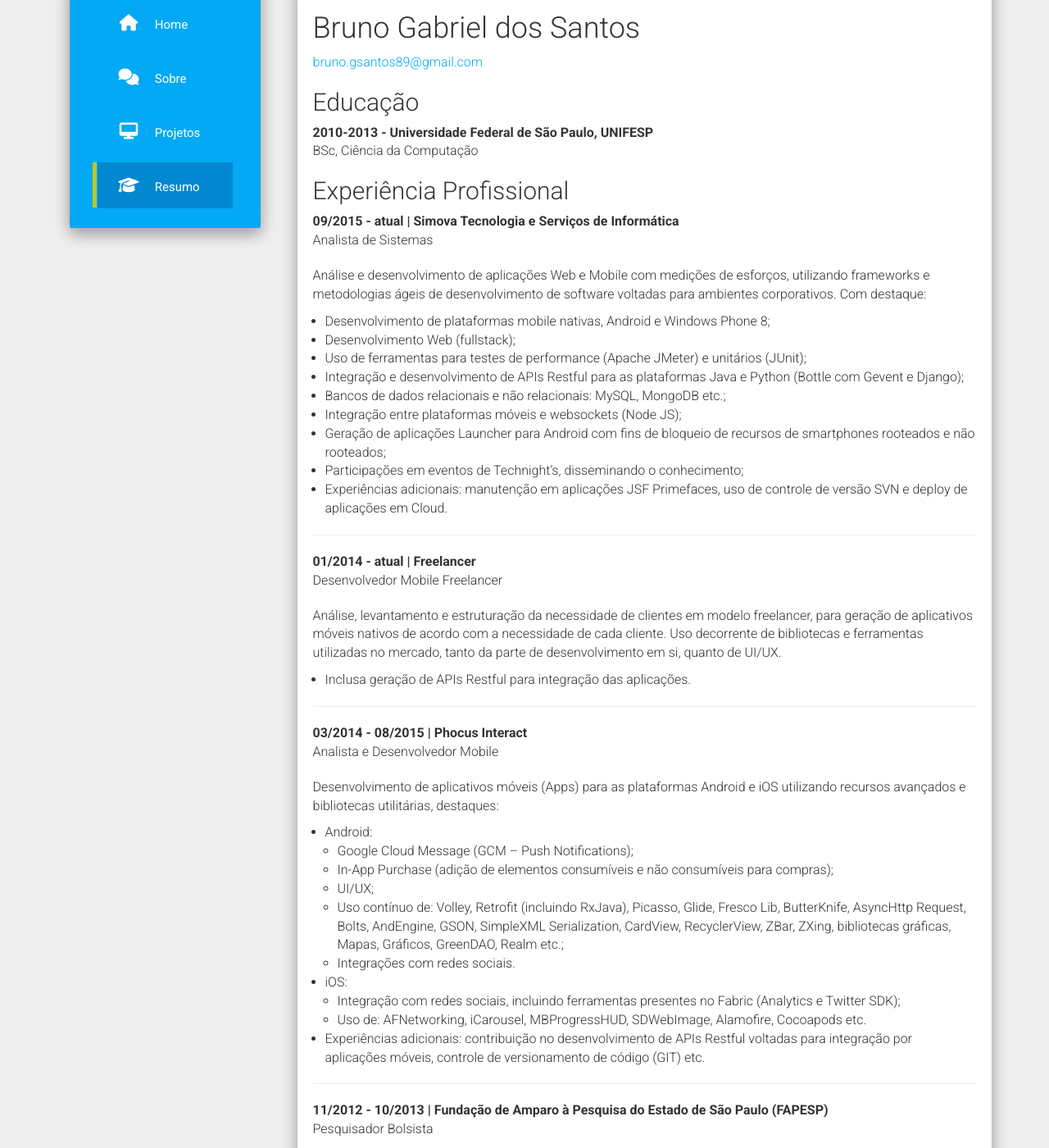
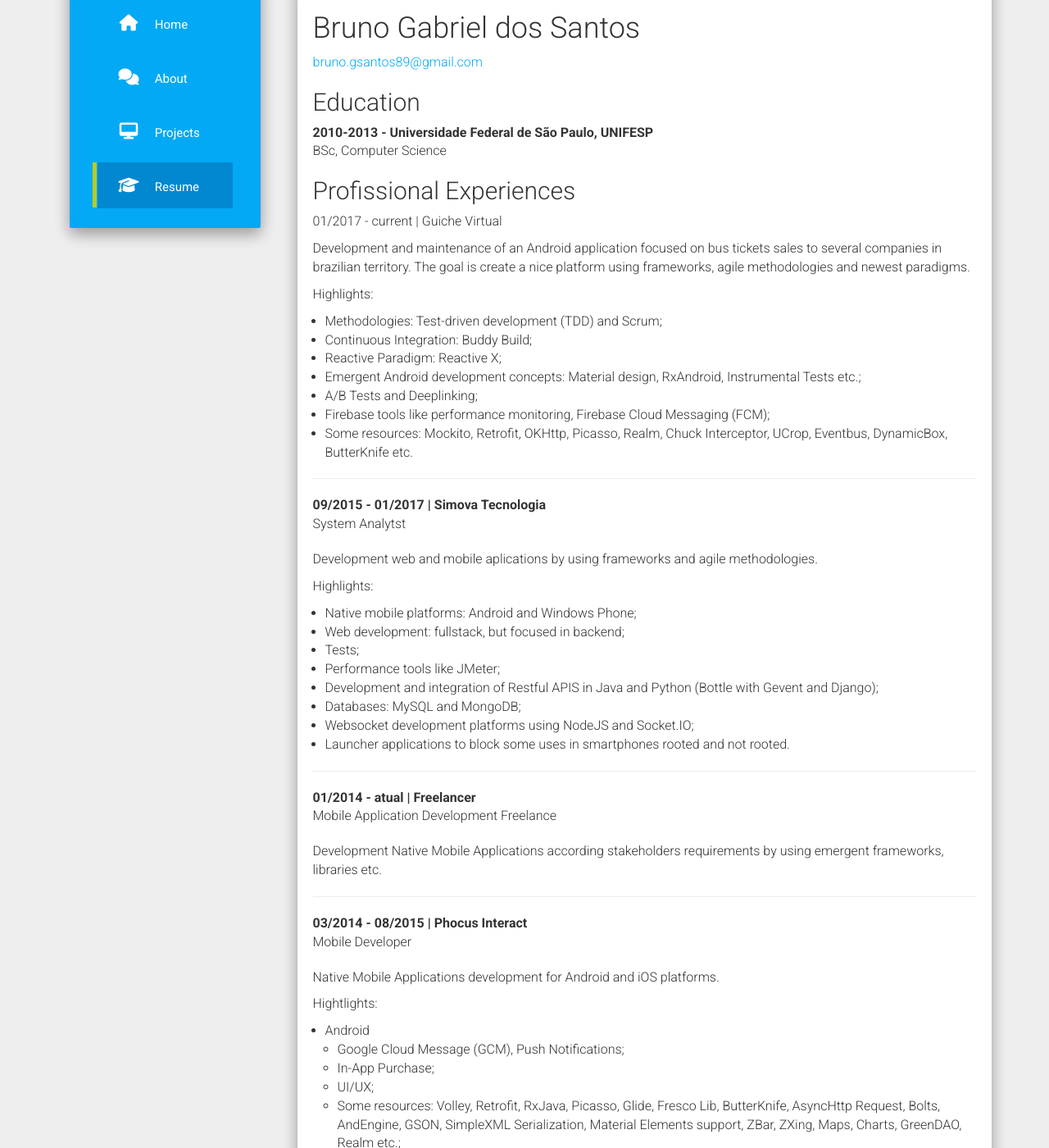
Before and after one commit to brunogabriel/brunogabriel.github.io, a Jekyll site: the page built from resume.md, in a window 1280 px wide and 1400 px high, scrolled down 306 px. Shown: the whole window at 82% size. Built offline with Jekyll 4.4.1, drawn with Linux system fonts in a browser that asks for light colours; nearby versions of some CDN libraries; some of the changed text lies outside the part shown.

Commit message:
Updated github page

```diff
--- a/_data/urls.json
+++ b/_data/urls.json
@@ -6,17 +6,17 @@
     "layout": "post"
   },
   {
-    "text": "Sobre",
+    "text": "About",
     "url": "/about/",
     "icon": "fa-comments"
   },
   {
-    "text": "Projetos",
+    "text": "Projects",
     "url": "/projects",
     "icon": "fa-desktop"
   },
   {
-    "text": "Resumo",
+    "text": "Resume",
     "url": "/resume",
     "icon": "fa-graduation-cap",
     "layout": "post"
--- a/projects.md
+++ b/projects.md
@@ -1,7 +1,7 @@
 ---
 layout: project
-title: Projetos
+title: Projects
 permalink: /projects/
 ---
 
-Em breve
+Coming soon
--- a/resume.md
+++ b/resume.md
@@ -1,6 +1,6 @@
 ---
 layout: page
-title: Resumo
+title: Resume
 permalink: /resume/
 ---
 
@@ -9,82 +9,99 @@ Bruno Gabriel dos Santos
 [bruno.gsantos89@gmail.com](mailto:bruno.gsantos89@gmail.com)
 
 
-Educação
+Education
 ---------
 
 2010-2013 - **Universidade Federal de São Paulo, UNIFESP**
-: BSc, Ciência da Computação
+: BSc, Computer Science
 
 
-Experiência Profissional
+Profissional Experiences
+----------
+01/2017 - current | Guiche Virtual
+
+Development and maintenance of an Android application focused on bus tickets sales to several companies in brazilian territory. The goal is create a nice platform using frameworks, agile methodologies and newest paradigms.
+
+Highlights:
+
+* Methodologies: Test-driven development (TDD) and Scrum;
+* Continuous Integration: Buddy Build;
+* Reactive Paradigm: Reactive X;
+* Emergent Android development concepts: Material design, RxAndroid, Instrumental Tests etc.;
+* A/B Tests and Deeplinking;
+* Firebase tools like performance monitoring, Firebase Cloud Messaging (FCM);
+* Some resources: Mockito, Retrofit, OKHttp, Picasso, Realm, Chuck Interceptor, UCrop, Eventbus, DynamicBox, ButterKnife etc.
+
 ----------
 
-09/2015 - atual | Simova Tecnologia e Serviços de Informática
-: Analista de Sistemas
+09/2015 - 01/2017 | Simova Tecnologia
+: System Analytst
 
-Análise e desenvolvimento de aplicações Web e Mobile com medições de esforços, utilizando frameworks e metodologias ágeis de desenvolvimento de software voltadas para ambientes corporativos. Com destaque:
+Development web and mobile aplications by using frameworks and agile methodologies.
 
-* Desenvolvimento de plataformas mobile nativas, Android e Windows Phone 8;
-* Desenvolvimento Web (fullstack);
-* Uso de ferramentas para testes de performance (Apache JMeter) e unitários (JUnit);
-* Integração e desenvolvimento de APIs Restful para as plataformas Java e Python (Bottle com Gevent e Django);
-* Bancos de dados relacionais e não relacionais: MySQL, MongoDB etc.;
-* Integração entre plataformas móveis e websockets (Node JS);
-* Geração de aplicações Launcher para Android com fins de bloqueio de recursos de smartphones rooteados e não rooteados;
-* Participações em eventos de Technight's, disseminando o conhecimento;
-* Experiências adicionais: manutenção em aplicações JSF Primefaces, uso de controle de versão SVN e deploy de aplicações em Cloud.
+Highlights:
 
+* Native mobile platforms: Android and Windows Phone;
+* Web development: fullstack, but focused in backend;
+* Tests;
+* Performance tools like JMeter;
+* Development and integration of Restful APIS in Java and Python (Bottle with Gevent and Django);
+* Databases: MySQL and MongoDB;
+* Websocket development platforms using NodeJS and Socket.IO;
+* Launcher applications to block some uses in smartphones rooted and not rooted.
 
 ----------
 01/2014 - atual | Freelancer
-: Desenvolvedor Mobile Freelancer
+: Mobile Application Development Freelance
 
-Análise, levantamento e estruturação da necessidade de clientes em modelo freelancer, para geração de aplicativos móveis nativos de acordo com a necessidade de cada cliente. Uso decorrente de bibliotecas e ferramentas utilizadas no mercado, tanto da parte de desenvolvimento em si, quanto de UI/UX.
-
-* Inclusa geração de APIs Restful para integração das aplicações.
+Development Native Mobile Applications according stakeholders requirements by using emergent frameworks, libraries etc.
 
 ----------
 03/2014 - 08/2015 | Phocus Interact
-: Analista e Desenvolvedor Mobile
+: Mobile Developer
 
-Desenvolvimento de aplicativos móveis (Apps) para as plataformas Android  e iOS utilizando recursos avançados e bibliotecas utilitárias, destaques:
+Native Mobile Applications development for Android and iOS platforms.
 
-* Android:
-	* Google Cloud Message (GCM – Push Notifications);
-	* In-App Purchase (adição de elementos consumíveis e não consumíveis para compras);
+Hightlights:
+* Android
+	* Google Cloud Message (GCM), Push Notifications;
+	* In-App Purchase;
 	* UI/UX;
-	* Uso contínuo de: Volley, Retrofit (incluindo RxJava), Picasso, Glide, Fresco Lib, ButterKnife, AsyncHttp Request, Bolts, AndEngine, GSON, SimpleXML Serialization, CardView, RecyclerView, ZBar, ZXing, bibliotecas gráficas, Mapas, Gráficos, GreenDAO, Realm etc.;
-	* Integrações com redes sociais.
+	* Some resources: Volley, Retrofit, RxJava, Picasso, Glide, Fresco Lib, ButterKnife, AsyncHttp Request, Bolts, AndEngine, GSON, SimpleXML Serialization, Material Elements support, ZBar, ZXing, Maps, Charts, GreenDAO, Realm etc.;
+	* Social Integration. SDKs.
 * iOS:
-	* Integração com redes sociais, incluindo ferramentas presentes no Fabric (Analytics e Twitter SDK);
-	* Uso de: AFNetworking, iCarousel, MBProgressHUD, SDWebImage, Alamofire, Cocoapods etc.
-* Experiências adicionais: contribuição no desenvolvimento de APIs Restful voltadas para integração por aplicações móveis, controle de versionamento de código (GIT) etc.
+	* Social Integration SDKs;
+	* Cocoapods;
+	* Some resources: AFNetworking, iCarousel, MBProgressHUD, SDWebImage, Alamofire etc.
 
 ----------
 11/2012 - 10/2013 | Fundação de Amparo à Pesquisa do Estado de São Paulo (FAPESP)
-: Pesquisador Bolsista
+: Researcher
 
-Investigação de construção de Inteligência Coletiva a partir de aplicações para telefones celulares e smartphones (plataforma Android) com foco no [Projeto Maritaca](http://maritaca.unifesp.br).
+Work in construction of Collective Intelligence concepts in web and mobile applications focused in Maritaca Project [Maritaca](http://maritaca.unifesp.br).
 
-* Engine para interpretação de formuários gerados por conteúdo XML;
-* Processamento de códigos de barras (ZXing);
-* Uso de Google Maps;
-* Mongodb;
-* Apache Cassandra;
-* Participação de Congressos e submissão de artigos científicos.
+* Form Interpreter Engine;
+* Bar code processing;
+* Google Maps;
+* NoSQL databases: Mongodb and Apache Cassandra;
+* Participation in Scientific Congresses;
+* Submitted Scientific Articles.
 
 ----------
 12/2011 - 10/2012 | Conselho Nacional de Desenvolvimento Científico e Tecnológico
-: Pesquisador Bolsista
+: Researcher
 
-Desenvolvimento de aplicações móveis para a plataforma Android:
+Development of mobile applications in Android:
 
-* Uso de design patterns para interpretação de formulários dinâmicos;
+Hightlights:
+
+* Design patterns (GOF) to create dynamic applications by forms interpretation;
 * SQLite;
-* Manutenção em aplicações Java Web JSP.
+* JSP web applications;
+* Build processes: Apache Ant.
 
 
-Publicações
+Publications
 ----------
 
 [2014, Phuket. 28th edition of the International Conference on Information Networking (ICOIN)](http://ieeexplore.ieee.org/document/6799730/)
@@ -135,11 +152,11 @@ gathering and information sharing. The project was designed to support a heavy v
 ------
 [Fórum Internacional de Software Livre - FISL](https://www.youtube.com/watch?v=gZbJLiLY_w0)
 
-**Criação automática de aplicativos Android**
+**Automatic application generation**
 
-Projeto Maritaca, a qual contribui é apresentado para a banca do FISL.
+Maritaca Project selected for presentation in FISL.
 
-Cursos
+Courses
 ----------
 2015 | Season Consultoria e Treinamentos Avançados em Informática
 : Oracle Database 11g - PLSQL
@@ -147,21 +164,18 @@ Cursos
 
 
 2008 - 2009 | Centro de Educação Profissional Hélio Augusto de Souza (CEPHAS)
-: Técnico em Edificações
+: Building technician
 
 
 
 2009 | Tigre
-: Instalação Hidráulica Predial
+: Hydraulics concepts
 
 
-Academy School: Method Callan
-: Inglês 18 meses
 
-
-Informações adicionais
+Additional Informations
 ----------------------------------------
 
-* Atuação no desenvolvimento de cerca de 20 aplicativos móveis;
-* Monitor na disciplina de Cálculo Diferencial e Integral 2 recebendo bolsta de estudos na Universidade Federal de São Paulo (UNIFESP);
-* Contribuição para o enriquecimento do conhecimento em ambiente universitário sobre o uso de soluções de softwares livres, palestrando sobre tecnologias libres para o Programa de Educação em Software Livre (PESL) na Universidade Federal de São Paulo (UNIFESP);
+* Developed about 20 applications;
+* Scholarship in Differential and Integral Calculus;
+* Scholarship to promove opensource tools in university at Programa de Educação em Software Livre (PESL).
```
Also changed, not shown: about.md (+15 -10 lines).
